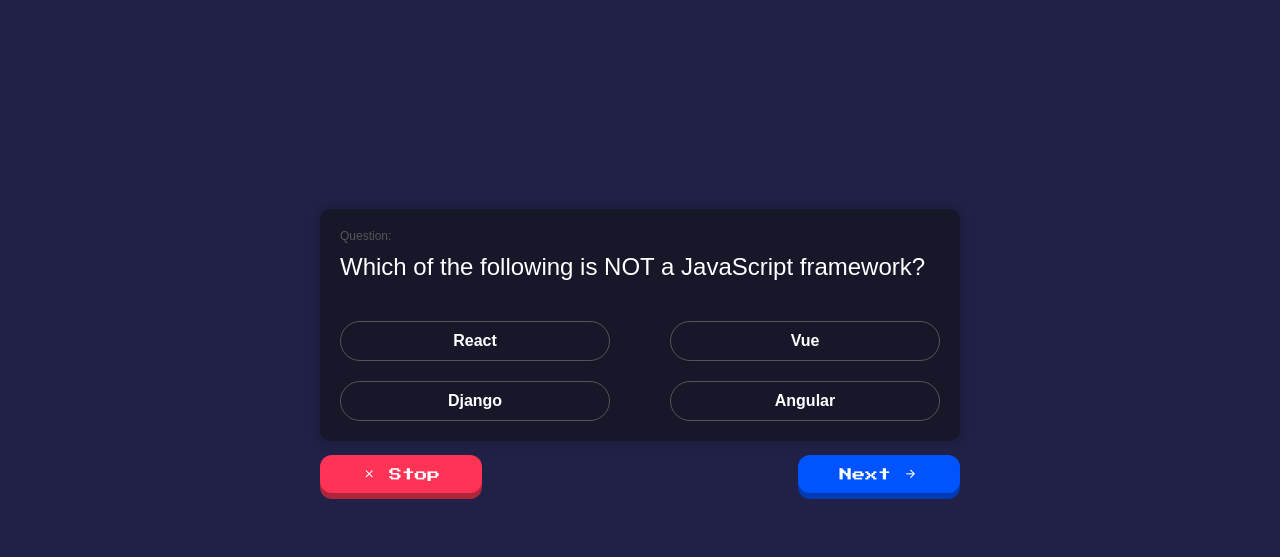
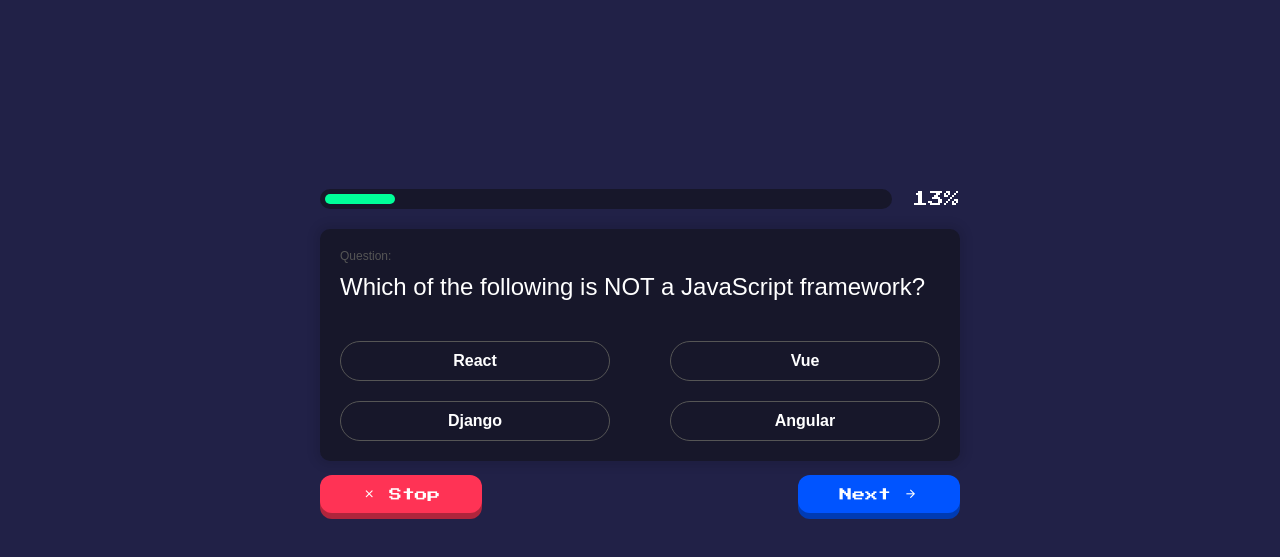
Before and after one commit to iiShahad/quizzy-js-workshop, a plain HTML site: page index.html in a window 1280 px wide. Both pictures are taken after a click on the button "Start Quiz". Shown: the part 71-628 px from the top of the page. Drawn offline with nearby package versions, Linux system fonts and the light colour scheme.

Commit message:
add progress bar

```diff
--- a/index.html
+++ b/index.html
@@ -43,17 +43,24 @@
         <!-- Quiz -->
         <main>
             <div class="quiz roboto-regular">
+                <!-- Progress Bar -->
+                <div class="progress-bar">
+                    <div class="progress-bar__outline">
+                        <div id="progress-bar" class="progress-bar__fill"></div>
+                    </div>
+                    <span id="progress" class="press-start-2p-regular progress-bar__text">0%</span>
+                </div>
                 <!-- Quiz Container -->
                 <div class="quiz__container">
                     <div class="quiz__question">
                         <label>Question:</label>
-                        <span id="question">What is the capital of France?</span>
+                        <span id="question">Question goes here</span>
                     </div>
                     <div class="quiz__options">
-                        <button class="quiz__option button button--outlined">Paris</button>
-                        <button class="quiz__option button button--outlined">Paris</button>
-                        <button class="quiz__option button button--outlined">Paris</button>
-                        <button class="quiz__option button button--outlined">Paris</button>
+                        <button class="quiz__option button button--outlined">Option 1</button>
+                        <button class="quiz__option button button--outlined">Option 2</button>
+                        <button class="quiz__option button button--outlined">Option 3</button>
+                        <button class="quiz__option button button--outlined">Option 4</button>
                     </div>
                 </div>
                 <!-- Actions -->
@@ -72,6 +79,7 @@
             </div>
         </main>
     </div>
+
     <!-- RESULT PAGE -->
     <div id="result-page" class="page result-page hidden">
             <h1 class="press-start-2p-regular">Congratulations!</h1>
--- a/script.js
+++ b/script.js
@@ -103,6 +103,8 @@
 const stopBtn = document.getElementById('stop-btn');
 const scoreDisplay = document.querySelectorAll('.score');
 const timer = document.getElementById('timer');
+const progressBar = document.getElementById('progress-bar');
+const progress = document.getElementById('progress');
 
 //3. Result Page Selectors
 const resultPage = document.getElementById('result-page');
@@ -136,6 +138,7 @@
         option.classList.remove('button--correct');
         option.classList.remove('button--incorrect');
     });
+    updateProgressBar();
     displayScore();
     loadQuestion();
     startTimer();
@@ -189,6 +192,7 @@
     });
     currentQuestion++;
     if (currentQuestion < shuffledData.length - 1) {
+        updateProgressBar();
         loadQuestion();
     } else {
         showResult();
@@ -200,6 +204,13 @@
         display.textContent = score;
     });
 };
+
+
+function updateProgressBar() {
+    let currentProgress = (currentQuestion + 1) / shuffledData.length * 100;
+    progressBar.style.width = `${currentProgress}%`;
+    progress.textContent = `${Math.ceil(currentProgress)}%`;
+}
 
 //3. Result Page Functionality
 function showResult() {
--- a/style.css
+++ b/style.css
@@ -182,6 +182,36 @@
     padding: 0 20px;
 }
 
+/* PROGRESS BAR*/
+.progress-bar{
+    width: 100%;
+    display: flex;
+    justify-content: center;
+    align-items: center;
+    gap: 20px;
+    height: 20px;
+}
+
+.progress-bar__outline{
+    background-color: var(--dark-background-color);
+    border-radius: 20px;
+    width: 100%;
+    height: 100%;
+    padding: 5px;
+}
+
+.progress-bar__fill{
+    background-color: var(--secondary-color);
+    border-radius: 20px;
+    height: 100%;
+    width: 0%;
+    transition: width 0.5s;
+}
+
+.progress-bar__text{
+    color: var(--text-color);
+}
+
 /* QUIZ STYLES */
 .quiz {
     display: flex;
```
